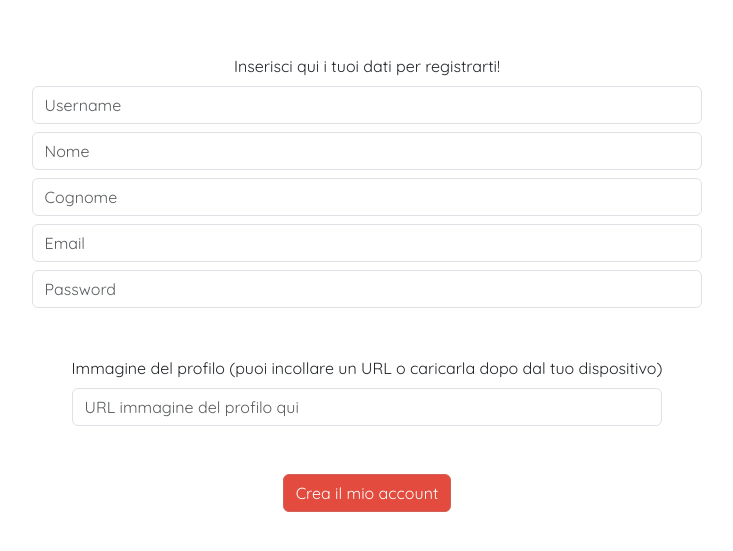
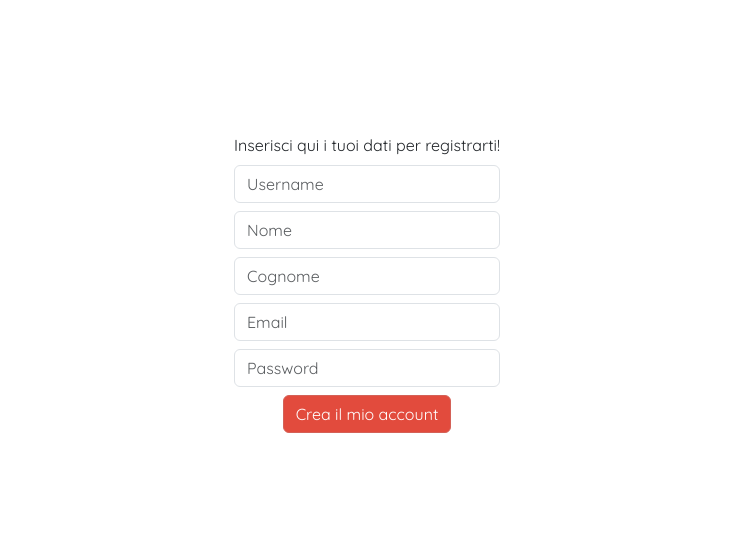
Before and after one commit to MichelaVivacqua/mimis_wardrobe_fe, a React (Vite) app: page /Registrazione in a window 1280 px wide. Shown: the part 121-672 px from the top of the page, without its empty margins (273-1006 px from the left). Built offline with nearby package versions, Linux system fonts and the light colour scheme.

Commit message:
Update Registrazione.jsx

```diff
--- a/src/components/Registrazione.jsx
+++ b/src/components/Registrazione.jsx
@@ -97,7 +97,7 @@ const Registrazione = () => {
         />
       </Form.Group>
 
-      <Form.Group className="m-5">
+      {/* <Form.Group className="m-5">
         <Form.Label>
           Immagine del profilo (puoi incollare un URL o caricarla dopo dal tuo
           dispositivo)
@@ -108,7 +108,7 @@ const Registrazione = () => {
           value={immagineProfilo}
           onChange={(e) => setImmagineProfilo(e.target.value)}
         />
-      </Form.Group>
+      </Form.Group> */}
 
       {/* <Form.Group className="m-2">
         <Form.Control
```
